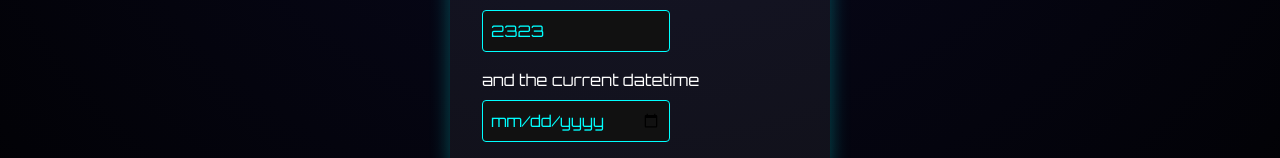
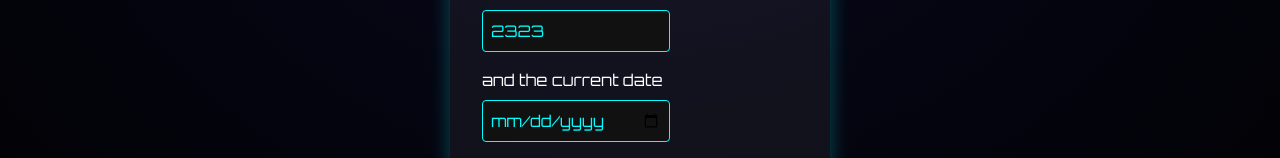
Before and after one commit to s9yk3r/tng-stardate-calculator, a Vue app: page / in a window 1280 px wide. Shown: the part 392-550 px from the top of the page. Built offline with nearby package versions, Linux system fonts and the light colour scheme.

Commit message:
chore: update some texts and images

```diff
--- a/src/views/HomeView.vue
+++ b/src/views/HomeView.vue
@@ -54,13 +54,13 @@ const calculateStarDate = () => {
                        @input="calculateStarDate" />
 
                 <label for="date"
-                       class="mt-3">and the current datetime</label>
+                       class="mt-3">and the current date</label>
                 <input type="date"
                        v-model="formData.date"
                        @input="calculateStarDate" />
 
                 <div class="result" v-if="starDate">
-                    <p>📅 Data stellare: <strong>{{ starDate }}</strong></p>
+                    <p>📅 Stardate: <strong>{{ starDate }}</strong></p>
                 </div>
             </div>
         </div>
```
Also changed, not shown: public/imgs/logo.png (added), public/imgs/screenshot.png (added).
